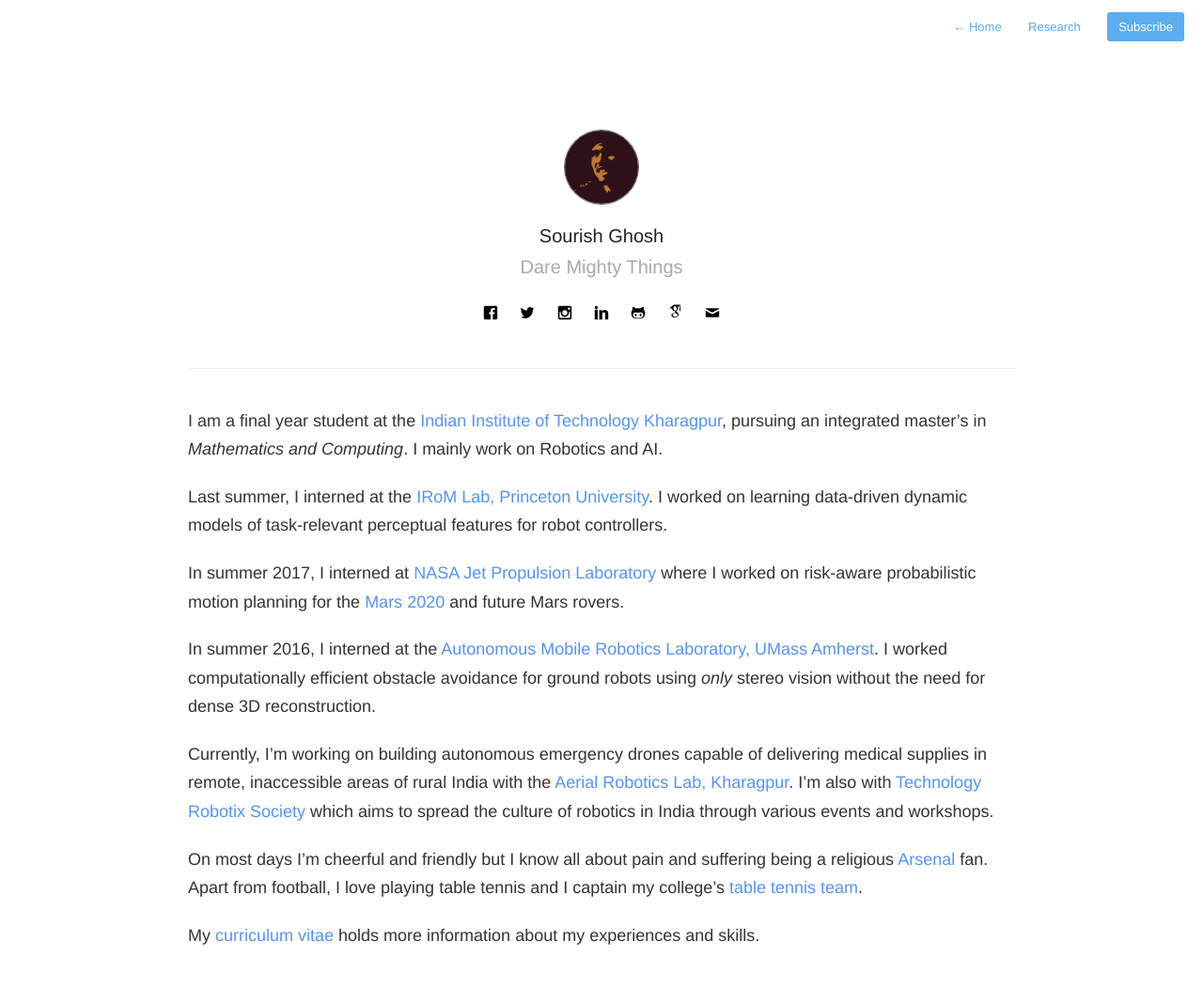
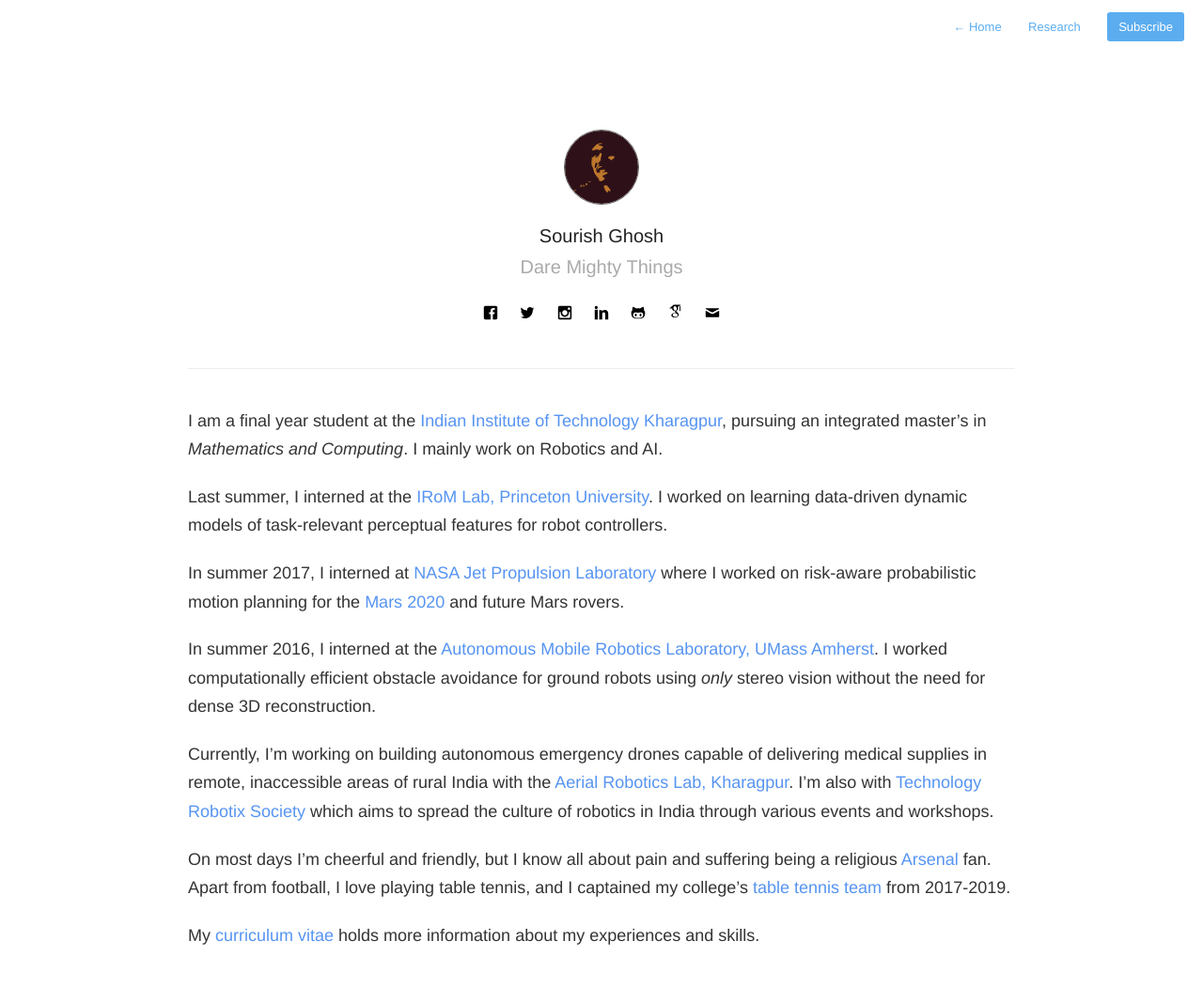
Before and after one commit to sourishg/sourishg.github.io, a Jekyll site: the page built from about.md, in a window 1280 px wide. Shown: the whole page at 94% size. Built offline with Jekyll 4.4.1, drawn with Linux system fonts in a browser that asks for light colours; nearby versions of some CDN libraries.

Commit message:
update about and resume

```diff
--- a/about.md
+++ b/about.md
@@ -14,6 +14,6 @@ In summer 2016, I interned at the [Autonomous Mobile Robotics Laboratory, UMass
 
 Currently, I’m working on building autonomous emergency drones capable of delivering medical supplies in remote, inaccessible areas of rural India with the [Aerial Robotics Lab, Kharagpur](http://www.aerialroboticskgp.org/){:target="_blank"}. I'm also with [Technology Robotix Society](www.robotix.in){:target="_blank"} which aims to spread the culture of robotics in India through various events and workshops.
 
-On most days I'm cheerful and friendly but I know all about pain and suffering being a religious [Arsenal](https://www.youtube.com/watch?v=1pZIcO06x6w){:target="_blank"} fan. Apart from football, I love playing table tennis and I captain my college's [table tennis team](https://wiki.metakgp.org/w/Table_Tennis){:target="_blank"}.
+On most days I'm cheerful and friendly, but I know all about pain and suffering being a religious [Arsenal](https://www.youtube.com/watch?v=1pZIcO06x6w){:target="_blank"} fan. Apart from football, I love playing table tennis, and I captained my college's [table tennis team](https://wiki.metakgp.org/w/Table_Tennis){:target="_blank"} from 2017-2019.
 
 My [curriculum vitae]({{ site.baseurl }}/cv.pdf) holds more information about my experiences and skills.
```
Also changed, not shown: 1 other file.
